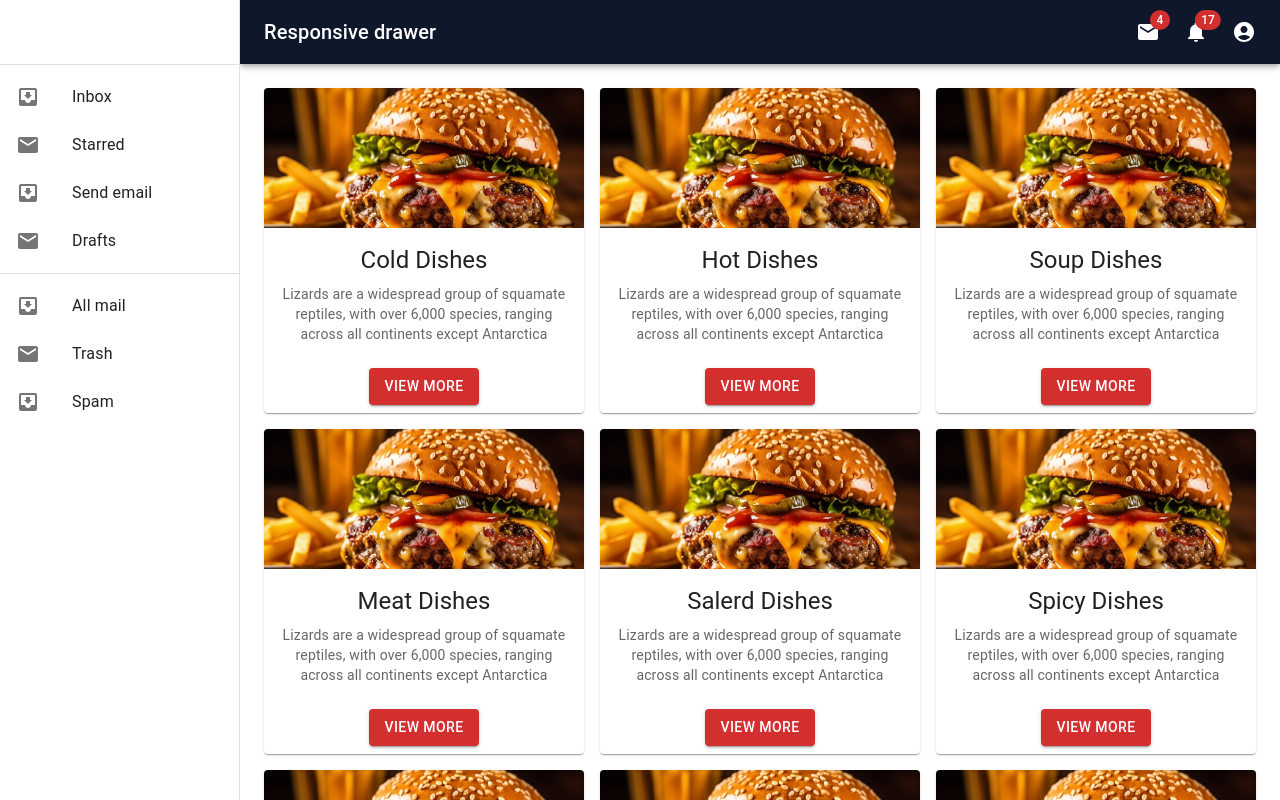
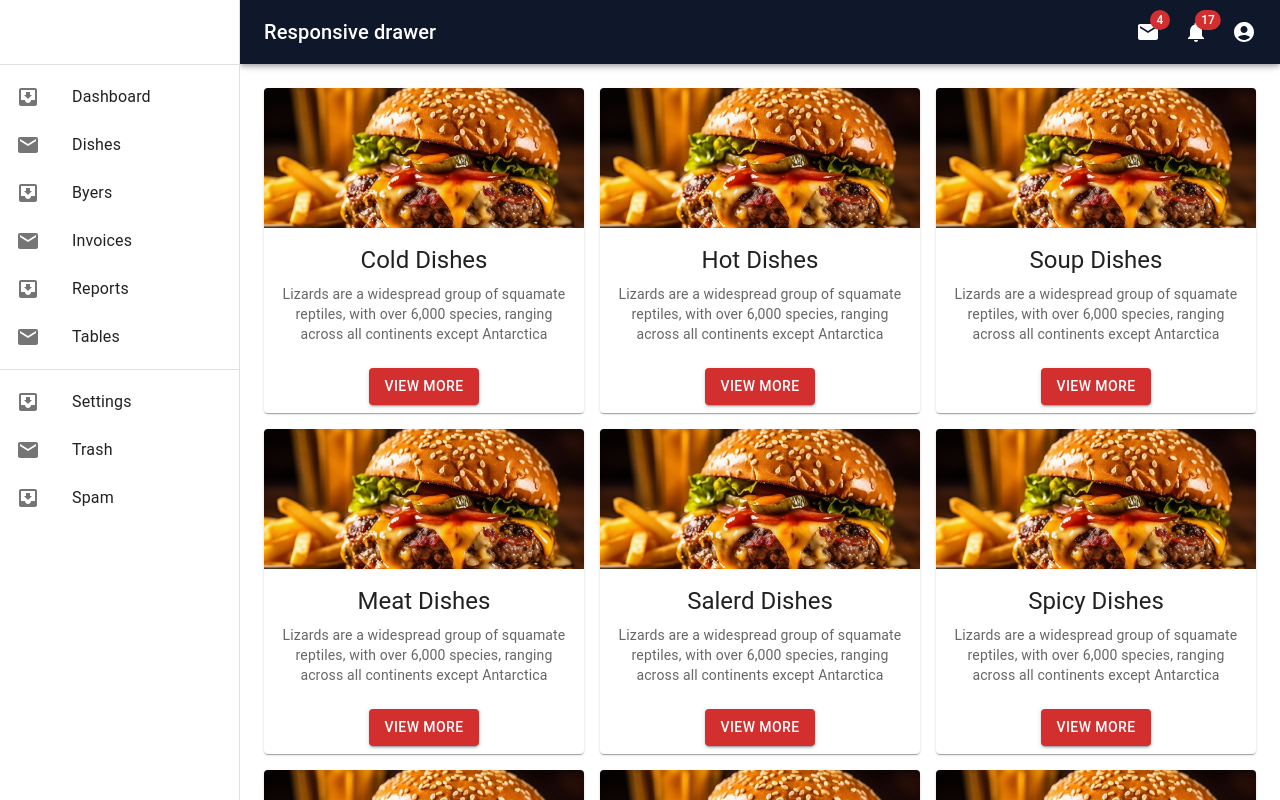
Before and after one commit to HarshanaSenadeera/Loopy_Resturent_New, a React (Create React App) app: page / in a window 1280 px wide. Shown: the top 800 px of the page. Built offline with nearby package versions, Linux system fonts and the light colour scheme.

Commit message:
Add nav items

```diff
--- a/src/componenet/navbar/nav.tsx
+++ b/src/componenet/navbar/nav.tsx
@@ -102,7 +102,7 @@ export default function ResponsiveDrawer(props: Props) {
             <Toolbar />
             <Divider />
             <List>
-                {['Inbox', 'Starred', 'Send email', 'Drafts'].map((text, index) => (
+                {['Dashboard', 'Dishes', 'Byers', 'Invoices', 'Reports', 'Tables'].map((text, index) => (
                     <ListItem key={text} disablePadding>
                         <ListItemButton>
                             <ListItemIcon>
@@ -115,7 +115,7 @@ export default function ResponsiveDrawer(props: Props) {
             </List>
             <Divider />
             <List>
-                {['All mail', 'Trash', 'Spam'].map((text, index) => (
+                {['Settings', 'Trash', 'Spam'].map((text, index) => (
                     <ListItem key={text} disablePadding>
                         <ListItemButton>
                             <ListItemIcon>
```
